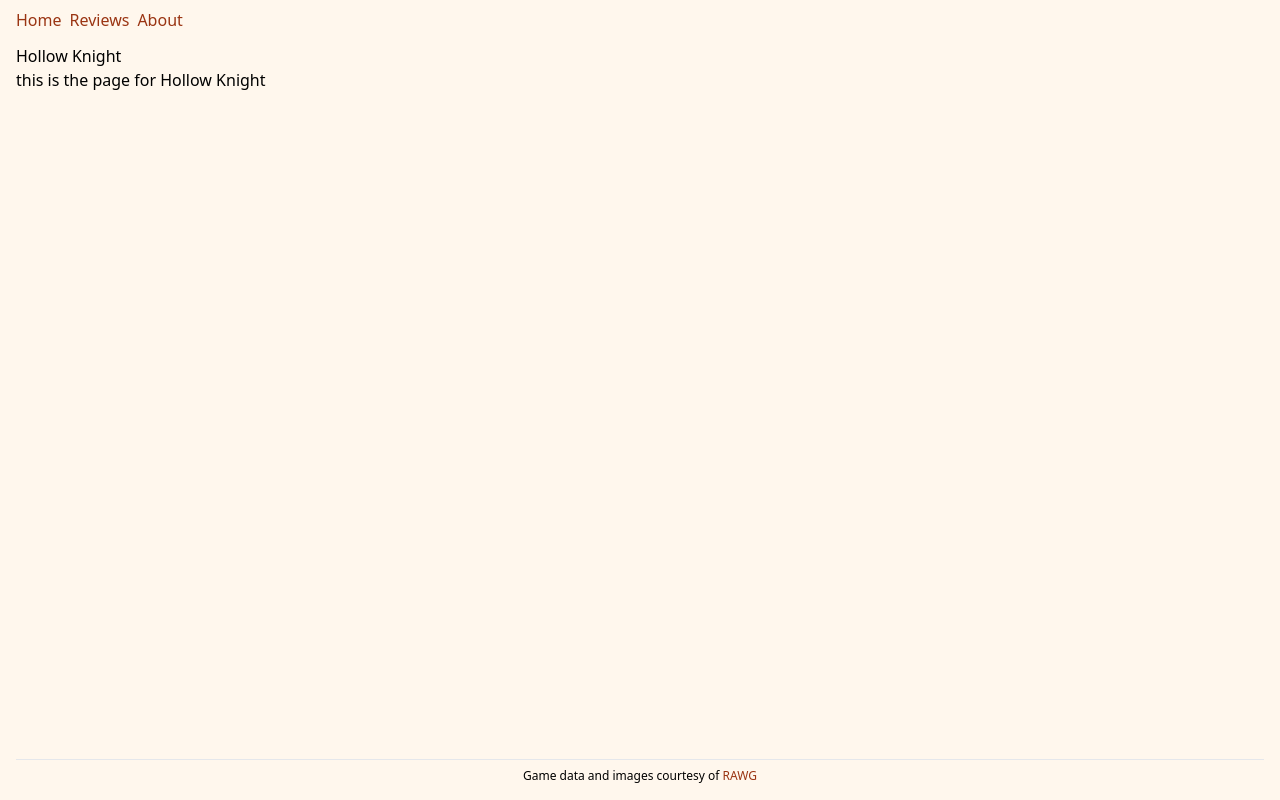
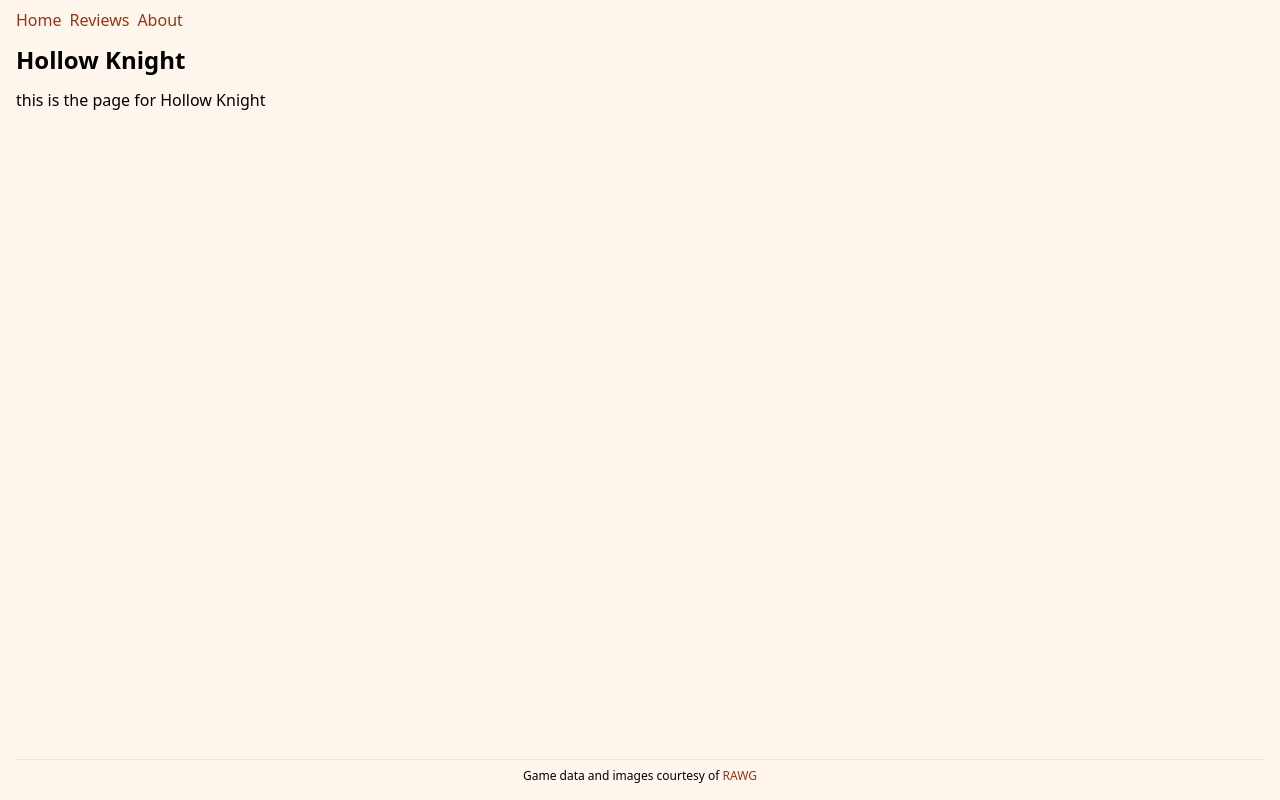
Before and after one commit to flugue/next-review, a Next.js app: page /reviews/hollow-knight in a window 1280 px wide. Built offline with nearby package versions, Linux system fonts and the light colour scheme.

Commit message:
Added Heading Component and Configured Alias

```diff
--- a/app/about/page.tsx
+++ b/app/about/page.tsx
@@ -1,7 +1,9 @@
+import Heading from "@/components/Heading";
+
 export default function AboutPage() {
   return (
     <>
-      <h1>About</h1>
+      <Heading>About</Heading>
       <p>This page is for About.</p>
     </>
   );
--- a/app/layout.tsx
+++ b/app/layout.tsx
@@ -1,7 +1,7 @@
 import Link from "next/link";
 import { ReactNode } from "react";
 import './globals.css';
-import NavBar from "../components/NavBar";
+import NavBar from "@/components/NavBar";
 
 interface LayoutProps {
   children: ReactNode;
--- a/app/page.tsx
+++ b/app/page.tsx
@@ -1,9 +1,10 @@
+import Heading from "../components/Heading";
 
 export default function HomePage() {
 
   return (
     <>
-      <h1>Home</h1>
+      <Heading>Indie Gamer</Heading>
       <p>This page is for Home</p>
     </>
   );
--- a/app/reviews/hollow-knight/page.tsx
+++ b/app/reviews/hollow-knight/page.tsx
@@ -1,7 +1,9 @@
+import Heading from "@/components/Heading";
+
 export default function HollowKnightPage() {
     return (
       <>
-        <h1>Hollow Knight</h1>
+        <Heading>Hollow Knight</Heading>
         <p>this is the page for Hollow Knight</p>
       </>
     );
--- a/app/reviews/page.tsx
+++ b/app/reviews/page.tsx
@@ -1,9 +1,10 @@
 import Link from "next/link";
+import Heading from "@/components/Heading";
 
 export default function ReviewsPage() {
     return (
       <>
-        <h1>Reviews</h1>
+        <Heading>Reviews</Heading>
         <ul>
           <li key={1}><Link href='reviews/hollow-knight'>Hollow Knight</Link></li>
           <li key={1}><Link href='reviews/stardew-valley'>Stardew Valley</Link></li>
--- a/app/reviews/stardew-valley/page.tsx
+++ b/app/reviews/stardew-valley/page.tsx
@@ -1,7 +1,9 @@
+import Heading from "@/components/Heading";
+
 export default function StardewValleyPage() {
     return (
       <>
-        <h1>Stardew Valley</h1>
+        <Heading>Stardew Valley</Heading>
         <p>this is the page for Stardew Valley</p>
       </>
     );
--- /dev/null
+++ b/components/Heading.tsx
@@ -0,0 +1,7 @@
+export default function Heading({ children }) {
+  return (
+    <>
+      <h1 className="font-bold text-2xl pb-3">{children}</h1>
+    </>
+  );
+}
--- a/tsconfig.json
+++ b/tsconfig.json
@@ -20,7 +20,10 @@
       {
         "name": "next"
       }
-    ]
+    ],
+    "paths": {
+      "@/*": ["./*"]
+    }
   },
   "include": [
     "next-env.d.ts",
```
